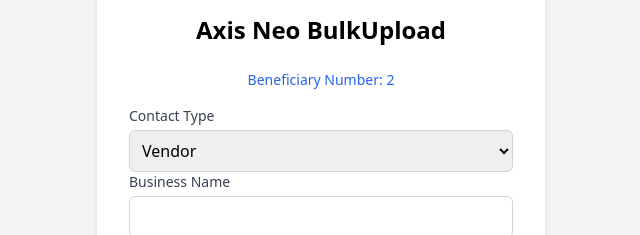
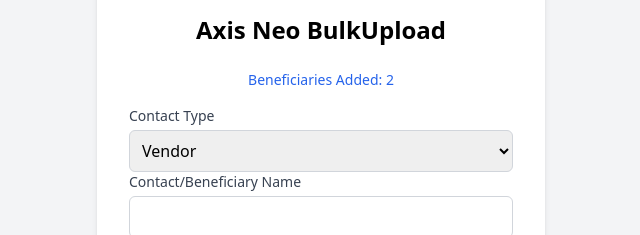
Before and after one commit to AppArchitect-cyber/AddUser, a plain HTML site: page index.html in a window 1280 px wide. Both pictures are taken after typing "Sample", "Sample", "Sample" into the empty fields and a click on the button "Add New User". Shown: the part 147-382 px from the top of the page, 319-959 px from the left. Drawn offline with nearby package versions, Linux system fonts and the light colour scheme.

Commit message:
Update index.html

```diff
--- a/index.html
+++ b/index.html
@@ -10,19 +10,16 @@
     <div class="bg-white p-8 rounded shadow-md w-full max-w-md">
         <h2 class="text-2xl font-bold mb-6 text-center">Axis Neo BulkUpload</h2>
 
-        <!-- Display the generated file name here -->
         <div id="generatedFileName" class="text-sm text-green-600 mb-4 text-center hidden">
             File Generated: <span id="fileName"></span>
         </div>
 
-        <!-- Display the number of beneficiaries added -->
         <div id="beneficiariesCount" class="text-sm text-blue-600 mb-4 text-center">
             Beneficiaries Added: 0
         </div>
 
         <form id="userForm" class="space-y-4">
             <div id="inputSection">
-                <!-- Dynamic user input fields will appear here -->
                 <div id="userCard1" class="user-card">
                     <div>
                         <label for="contactType" class="block text-sm font-medium text-gray-700">Contact Type</label>
@@ -32,8 +29,8 @@
                         </select>
                     </div>
                     <div>
-                        <label for="businessName" class="block text-sm font-medium text-gray-700">Business Name</label>
-                        <input type="text" id="businessName1" name="businessName1" class="mt-1 block w-full p-2 border border-gray-300 rounded-md" required>
+                        <label for="beneficiaryName" class="block text-sm font-medium text-gray-700">Contact/Beneficiary Name</label>
+                        <input type="text" id="beneficiaryName1" name="beneficiaryName1" class="mt-1 block w-full p-2 border border-gray-300 rounded-md" required>
                     </div>
                     <div>
                         <label for="mobileNumber" class="block text-sm font-medium text-gray-700">Mobile Number</label>
@@ -58,29 +55,24 @@
     </div>
 
     <script>
-        let userCount = 1; // To keep track of the number of user forms
-        let beneficiariesAdded = 0; // Count of beneficiaries added
+        let userCount = 1;
+        let beneficiariesAdded = 0;
 
-        // Function to generate a random 10-digit Indian mobile number
         function generateMobileNumber() {
-            const prefix = Math.floor(Math.random() * 3) + 7; // Generates 7, 8, or 9
-            const suffix = Math.floor(Math.random() * 1000000000); // Generates the remaining 9 digits
+            const prefix = Math.floor(Math.random() * 3) + 7;
+            const suffix = Math.floor(Math.random() * 1000000000);
             return `${prefix}${suffix.toString().padStart(9, '0')}`;
         }
 
-        // Function to update the count of beneficiaries added
         function updateBeneficiariesCount() {
-            document.getElementById('beneficiariesCount').textContent = `Beneficiary Number: ${beneficiariesAdded}`;
+            document.getElementById('beneficiariesCount').textContent = `Beneficiaries Added: ${beneficiariesAdded}`;
         }
 
-        // Set the first user's mobile number and increment the count
         document.getElementById('mobileNumber1').value = generateMobileNumber();
         beneficiariesAdded++;
         updateBeneficiariesCount();
 
-        // Function to add new user input fields
         document.getElementById('addUser').addEventListener('click', function() {
-            // Hide previous user form if any
             document.getElementById(`userCard${userCount}`).style.display = 'none';
             userCount++;
             beneficiariesAdded++;
@@ -89,7 +81,6 @@
             newUserCard.classList.add('user-card');
             newUserCard.id = `userCard${userCount}`;
 
-            // Create the new input fields (same as initial form)
             newUserCard.innerHTML = `
                 <div>
                     <label for="contactType" class="block text-sm font-medium text-gray-700">Contact Type</label>
@@ -99,8 +90,8 @@
                     </select>
                 </div>
                 <div>
-                    <label for="businessName" class="block text-sm font-medium text-gray-700">Business Name</label>
-                    <input type="text" id="businessName${userCount}" name="businessName${userCount}" class="mt-1 block w-full p-2 border border-gray-300 rounded-md" required>
+                    <label for="beneficiaryName" class="block text-sm font-medium text-gray-700">Contact/Beneficiary Name</label>
+                    <input type="text" id="beneficiaryName${userCount}" name="beneficiaryName${userCount}" class="mt-1 block w-full p-2 border border-gray-300 rounded-md" required>
                 </div>
                 <div>
                     <label for="mobileNumber" class="block text-sm font-medium text-gray-700">Mobile Number</label>
@@ -117,43 +108,32 @@
             `;
 
             document.getElementById('inputSection').appendChild(newUserCard);
-
-            // Update the beneficiaries count
             updateBeneficiariesCount();
         });
 
-        // Function to handle the form submission and generate Excel
         document.getElementById('userForm').addEventListener('submit', function(event) {
             event.preventDefault();
 
             const data = [
-                ["Contact Type", "Business Name", "Contact Person Name", "Mobile Number", "E-Mail ID", "Billing Name", "Billing Address", "Billing Code Pincode", "Shipping Name", "Shipping Address", "Shipping Code Pincode", "Beneficiary Account Number", "IFSC Code", "Bank Name", "Branch Name", "PAN", "GSTIN", "GST Registration Type", "Is e-Commerce Operator?", "Is Transporter?", "Transporter ID", "TDS", "Notes"]
+                ["Contact Type", "Contact/Beneficiary Name", "Mobile Number", "E-Mail ID", "Billing Name", "Billing Address", "Billing Code Pincode", "Shipping Name", "Shipping Address", "Shipping Code Pincode", "Beneficiary Account Number", "IFSC Code", "PAN", "GSTIN", "GST Registration Type", "Is e-Commerce Operator?", "Is Transporter?", "Transporter ID", "TDS", "Notes"]
             ];
 
-            // Collect data from all user entries
             for (let i = 1; i <= userCount; i++) {
                 const contactType = document.getElementById(`contactType${i}`).value;
-                const businessName = document.getElementById(`businessName${i}`).value.trim();
+                const beneficiaryName = document.getElementById(`beneficiaryName${i}`).value.trim();
                 const mobileNumber = document.getElementById(`mobileNumber${i}`).value;
                 const accountNumber = document.getElementById(`accountNumber${i}`).value;
                 const ifsc = document.getElementById(`ifsc${i}`).value;
 
-                // Push the user data to the array
-                data.push([contactType, businessName, businessName, mobileNumber, "", businessName, "", "", "", "", "", accountNumber, ifsc, "", "", "", "", "", "", "", "", "", ""]);
+                data.push([contactType, beneficiaryName, mobileNumber, "", beneficiaryName, "", "", "", "", "", accountNumber, ifsc, "", "", "", "", "", "", "", ""]);
             }
 
-            // Generate a random file name
             const randomFileName = `Excel_${Math.random().toString(36).substr(2, 8)}.xlsx`;
-
-            // Generate Excel sheet with collected data
             const ws = XLSX.utils.aoa_to_sheet(data);
             const wb = XLSX.utils.book_new();
             XLSX.utils.book_append_sheet(wb, ws, "Sheet1");
-
-            // Download the Excel file
             XLSX.writeFile(wb, randomFileName);
 
-            // Show the generated file name message
             document.getElementById('fileName').textContent = randomFileName;
             document.getElementById('generatedFileName').classList.remove('hidden');
         });
```
